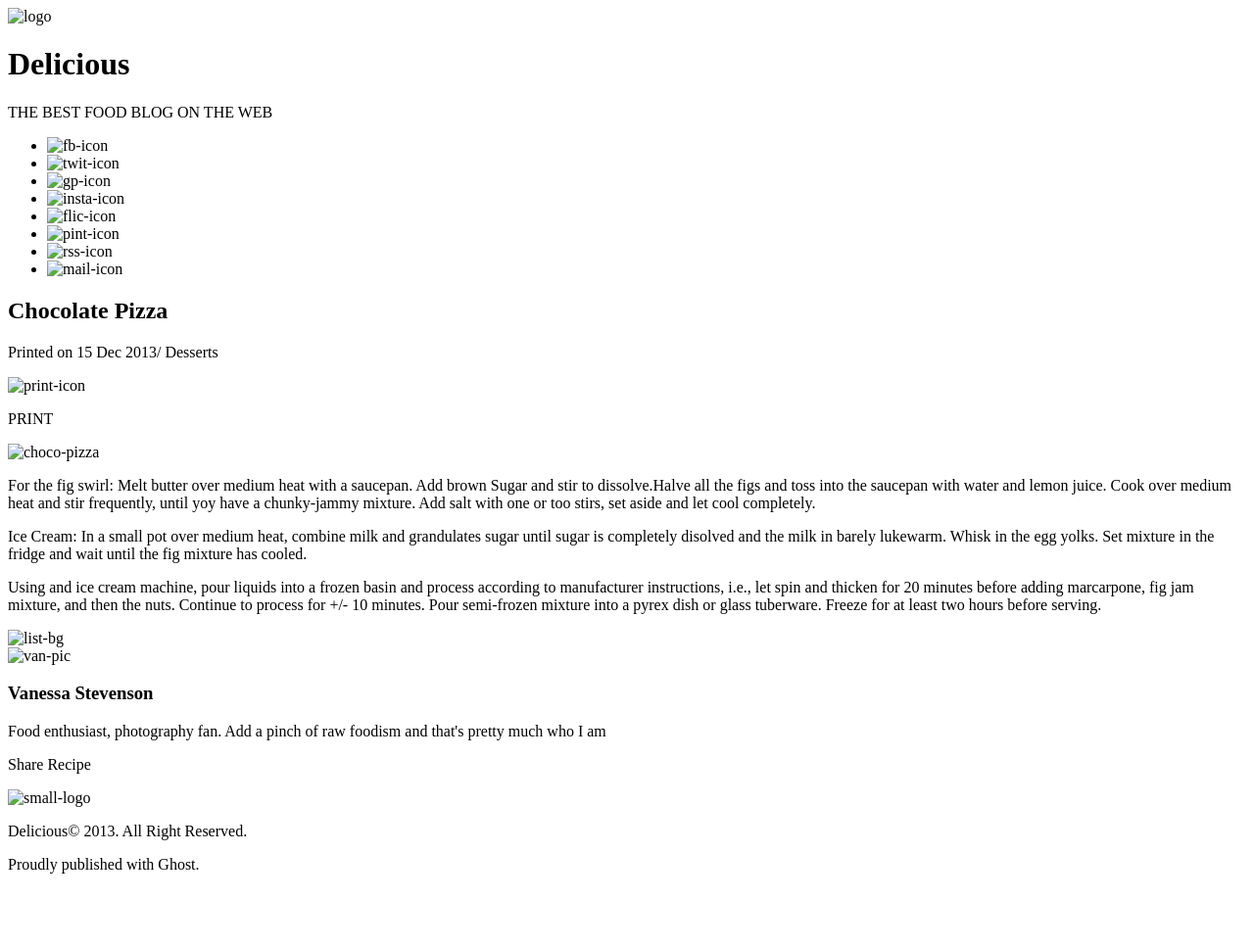
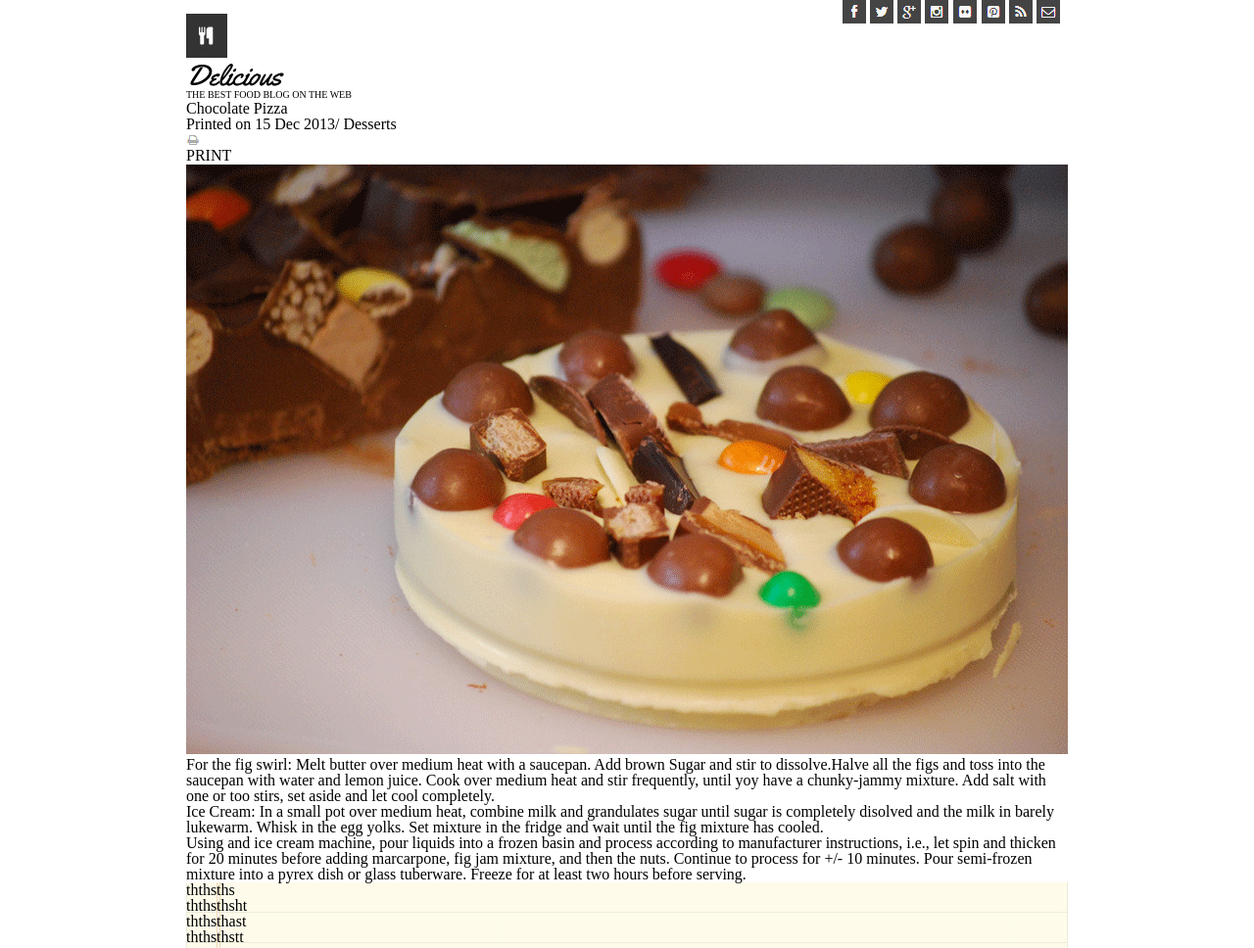
Before and after one commit to louiscaruso/chocolate-pizza-, a plain HTML site: page index.html in a window 1280 px wide. Shown: the top 968 px of the page at 98% size. Before the commit the page ends 908 px from the top, so only its background shows below. Drawn offline with Linux system fonts and the light colour scheme; a web font is replaced by a local one.

Commit message:
styled with css and changes made to html

```diff
--- /dev/null
+++ b/css/style.css
@@ -0,0 +1,61 @@
+header{
+  width: 900px;
+  margin: auto;
+
+}
+
+header li {
+  display: inline-block;
+}
+
+
+
+ #font-change{
+  font-family: 'Yellowtail';font-size: 30px;
+
+}
+#fonts{
+  font-family: 'Droid Serif';font-size: 10px;
+}
+#logo-pic{
+  float: left;
+}
+
+ #logo{
+display: inline-block;
+height: 45px;
+margin: 14px 4px 0 0;
+}
+
+#line{
+  border:gray ;
+}
+
+#icon-list{
+  width: 230px;
+  float: right;
+}
+
+nav {
+width: 230px;
+}
+
+main{
+  margin:0px auto;
+  position: relative;
+  max-width: 900px;
+  box-sizing: border-box;
+}
+
+#ingredient-list  {
+  background-image: url("/img/list-bg.png");
+  min-height: 300px;
+}
+#ingredient-list li {
+  grid-template-columns: 60px 60px;
+}
+
+/* #ingredient-list {
+  z-index: -1;
+  position: relative;
+} */
--- a/index.html
+++ b/index.html
@@ -1,60 +1,78 @@
 <!DOCTYPE html>
 <html>
+
 <head>
   <title> Chocolate Pizza</title>
-    <link rel="stylesheet" href="style.css">
-    <link rel="stylesheet"href="reset.css">
+  <link rel="stylesheet" href="css/reset.css">
+  <link rel="stylesheet" href="css/style.css">
+  <link href='https://fonts.googleapis.com/css?family=Yellowtail' rel='stylesheet'>
+  <link href='https://fonts.googleapis.com/css?family=Droid Serif' rel='stylesheet'>
 </head>
+
 <body>
-<header id="logo">
+  <header>
     <div id="logo">
-  <img src="logo.png" alt="logo" title="logo">
-  <h1>Delicious</h1>
-  <p> THE BEST FOOD BLOG ON THE WEB</p>
+      <img src="/img/logo.png" alt="logo" title="logo">
+      <h1 id="font-change">Delicious</h1>
+      <p id="fonts"> THE BEST FOOD BLOG ON THE WEB</p>
     </div>
     <div id="icon-list">
       <ul>
-  <li><img src="fb-icon.png" alt="fb-icon" title="fb-icon"></li>
-  <li><img src="twit-icon.png" alt="twit-icon" title="twit-icon"></li>
-  <li><img src="gp-icon.png" alt="gp-icon" title="gp-icon"> </li>
-  <li><img src="insta-icon.png" alt="insta-icon" title="insta-icon"></li>
-  <li><img src="flic-icon.png" alt="flic-icon" title="flic-icon"></li>
-  <li><img src="pint-icon.png" alt="pint-icon" title="pint-icon"></li>
-  <li><img src="rss-icon.png" alt="rss-icon" title="rss-icon"></li>
-  <li><img src="mail-icon.png" alt="mail-icon" title="mail-icon"></li>
+        <li><img src="img/fb-icon.png" alt="fb-icon" title="fb-icon"></li>
+        <li><img src="img/twit-icon.png" alt="twit-icon" title="twit-icon"></li>
+        <li><img src="img/gp-icon.png" alt="gp-icon" title="gp-icon"> </li>
+        <li><img src="img/insta-icon.png" alt="insta-icon" title="insta-icon"></li>
+        <li><img src="img/flic-icon.png" alt="flic-icon" title="flic-icon"></li>
+        <li><img src="img/pint-icon.png" alt="pint-icon" title="pint-icon"></li>
+        <li><img src="img/rss-icon.png" alt="rss-icon" title="rss-icon"></li>
+        <li><img src="img/mail-icon.png" alt="mail-icon" title="mail-icon"></li>
       </ul>
     </div>
+    <div id="line"></div>
   </header>
 
   <main id="chocolate-pizza">
     <div id="print-icon">
       <h2> Chocolate Pizza </h2>
       <p> Printed on 15 Dec 2013/ Desserts </p>
-    <img src="print-icon.png" alt="print-icon" title="print-icon">
+      <img src="img/print-icon.png" alt="print-icon" title="print-icon">
       <p>PRINT</p>
     </div>
     <div id="chocolate-pizza">
-  <img src="choco-pizza.png" alt="choco-pizza" title="choco-pizza">
+      <img src="img/choco-pizza.png" alt="choco-pizza" title="choco-pizza">
     </div>
     <div>
       <!-- Text goes here -->
       <p>
-    For the fig swirl: Melt butter over medium heat with a saucepan. Add brown Sugar and stir to dissolve.Halve all the figs and toss into the saucepan with water and lemon juice. Cook over medium heat and stir frequently, until yoy have a chunky-jammy mixture. Add salt with one or too stirs, set aside and let cool completely.
+        For the fig swirl: Melt butter over medium heat with a saucepan. Add brown Sugar and stir to dissolve.Halve all
+        the figs and toss into the saucepan with water and lemon juice. Cook over medium heat and stir frequently, until
+        yoy have a chunky-jammy mixture. Add salt with one or too stirs, set aside and let cool completely.
       </p>
       <p>
-  Ice Cream: In a small pot over medium heat, combine milk and grandulates sugar until sugar is completely disolved and the milk in barely lukewarm. Whisk in the egg yolks. Set mixture in the fridge and wait until the fig mixture has cooled.
+        Ice Cream: In a small pot over medium heat, combine milk and grandulates sugar until sugar is completely
+        disolved and the milk in barely lukewarm. Whisk in the egg yolks. Set mixture in the fridge and wait until the
+        fig mixture has cooled.
       </p>
       <p>
-  Using and ice cream machine, pour liquids into a frozen basin and process according to manufacturer instructions, i.e., let spin and thicken for 20 minutes before adding marcarpone, fig jam mixture, and then the nuts. Continue to process for +/- 10 minutes. Pour semi-frozen mixture into a pyrex dish or glass tuberware. Freeze for at least two hours before serving.
+        Using and ice cream machine, pour liquids into a frozen basin and process according to manufacturer
+        instructions, i.e., let spin and thicken for 20 minutes before adding marcarpone, fig jam mixture, and then the
+        nuts. Continue to process for +/- 10 minutes. Pour semi-frozen mixture into a pyrex dish or glass tuberware.
+        Freeze for at least two hours before serving.
       </p>
     </div>
     <div id="ingredient-list">
-  <img src="list-bg.png" alt="list-bg" title="list-bg">
+      <ul>
+        <li>ththsths</li>
+        <li>ththsthsht</li>
+        <li>ththsthast</li>
+        <li>ththsthstt</li>
+
+      </ul>
     </div>
   </main>
   <section>
     <div>
-    <img src="van-pic.png" alt="van-pic" title="van-pic">
+      <img src="img/van-pic.png" alt="van-pic" title="van-pic">
       <h3> Vanessa Stevenson</h3>
       <p>
         Food enthusiast, photography fan. Add a pinch of raw foodism and that's pretty much who I am
@@ -66,11 +84,12 @@
   </section>
 
   <footer>
-  <img src="small-logo.png" alt="small-logo" title="small-logo">
+    <img src="img/small-logo.png" alt="small-logo" title="small-logo">
     <p>
       Delicious<span>&copy;</span> 2013. All Right Reserved.
     </p>
     <p> Proudly published with Ghost.</p>
   </footer>
 </body>
+
 </html>
```
Also changed, not shown: img/twit-icon.png (added), img/van-pic.png (added). Lines whose indentation alone changed are shown as unchanged.
